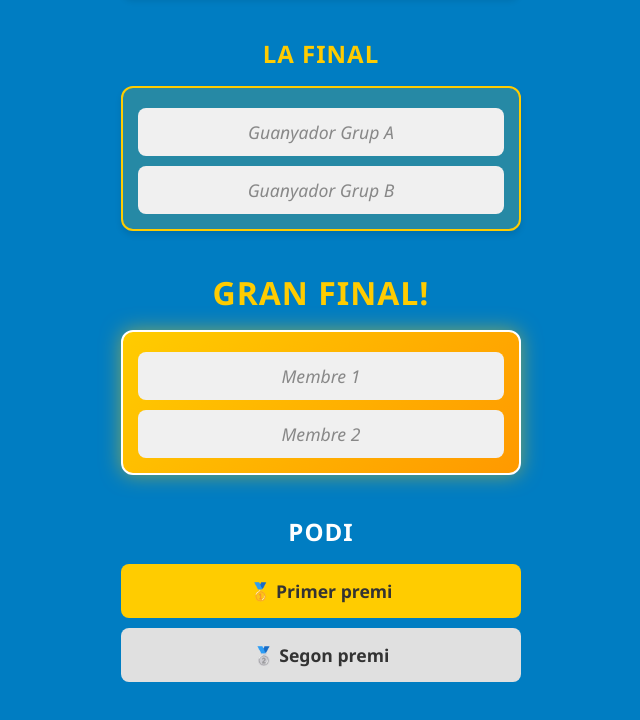
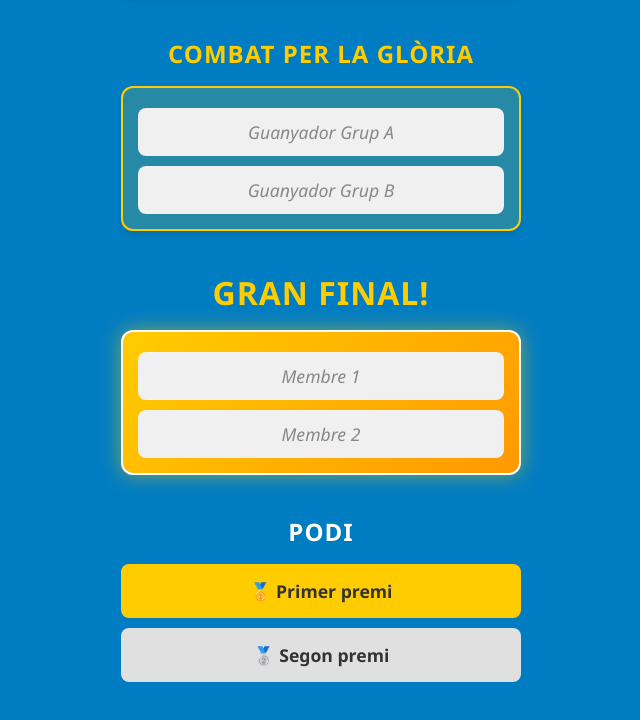
Before and after one commit to ImRunM/interenginy_2026, a plain HTML site: page index.html in a window 1280 px wide. Shown: the part 1287-2007 px from the top of the page, without its empty margins (319-959 px from the left). Drawn offline with Linux system fonts and the light colour scheme.

Commit message:
Fix HTML formatting and structure

```diff
--- a/index.html
+++ b/index.html
@@ -199,7 +199,7 @@
         </div>
 
         <div class="stage finals">
-            <div class="stage-title">La Final</div>
+            <div class="stage-title">Combat per la glòria</div>
             <div class="matchup">
                 <div class="team pending">Guanyador Grup A</div>
                 <div class="team pending">Guanyador Grup B</div>
```
